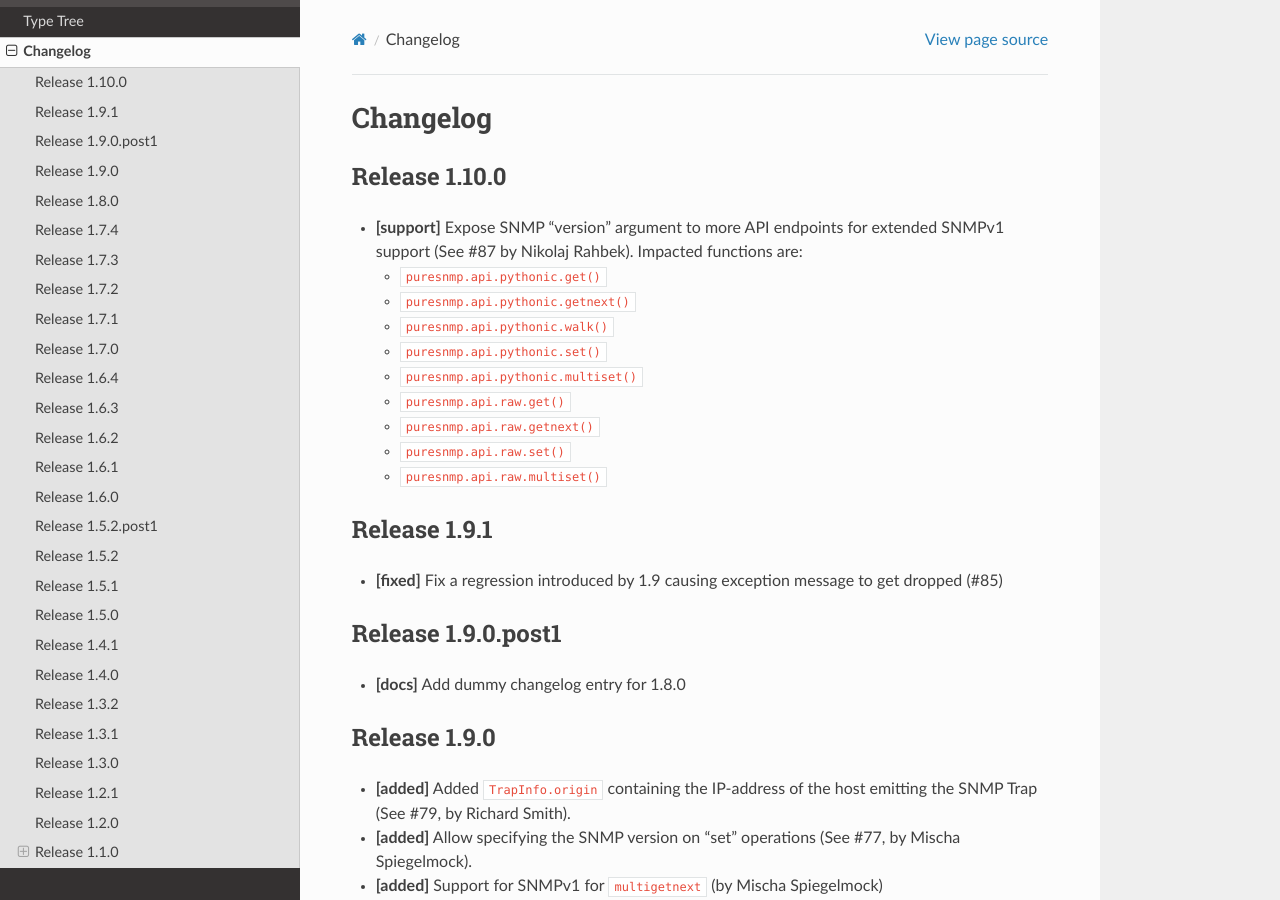
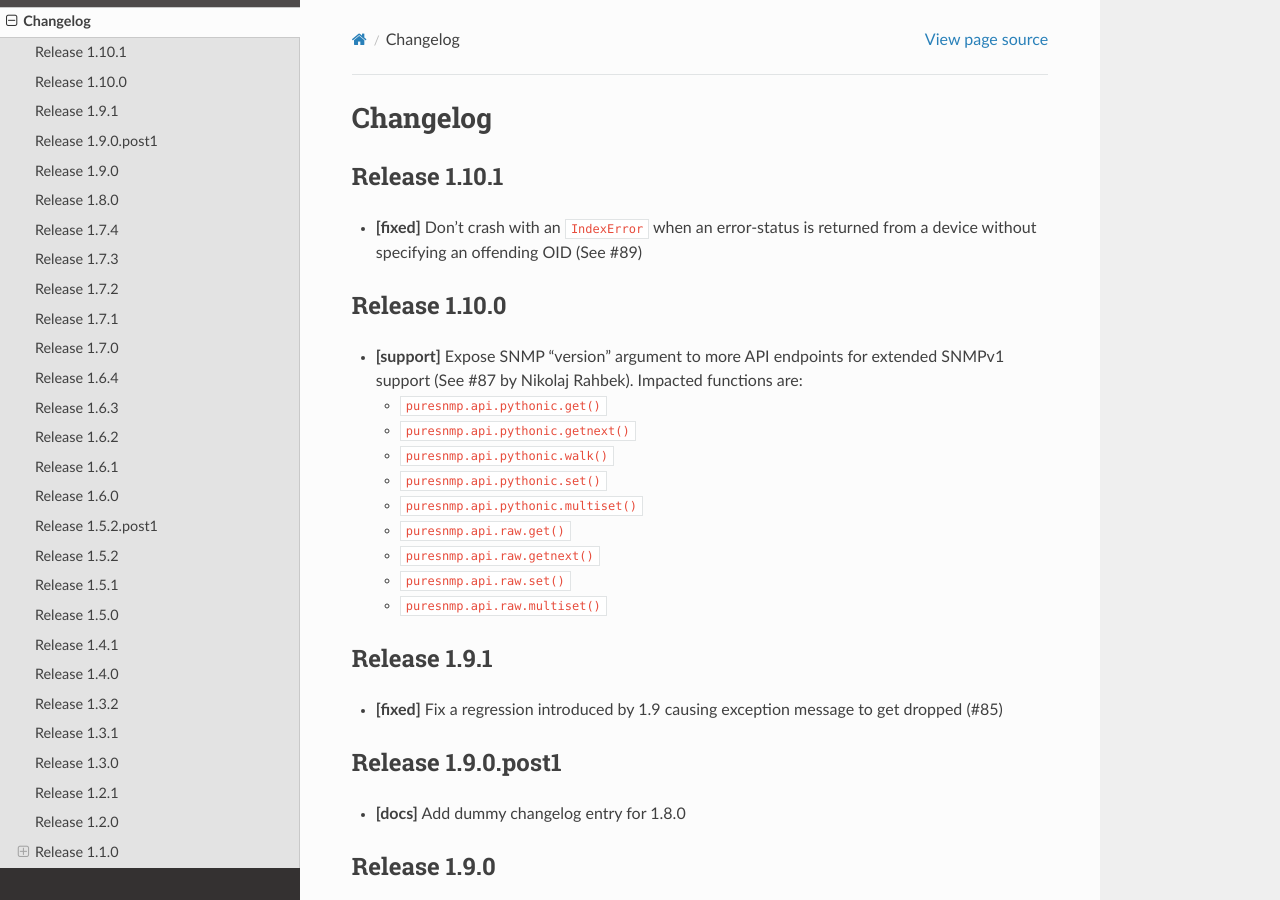
Before and after one commit to exhuma/puresnmp, a Sphinx documentation site: the page built from docs/changelog.rst, in a window 1280 px wide and 900 px high. Built offline with Sphinx 7.4.7 and the Read the Docs theme 2.0.0, drawn with Linux system fonts in a browser that asks for light colours.

Commit message:
Version bumped to 1.10.1

```diff
--- a/docs/changelog.rst
+++ b/docs/changelog.rst
@@ -1,5 +1,11 @@
 Changelog
 =========
+
+Release 1.10.1
+~~~~~~~~~~~~~~~~~~~
+
+* **[fixed]** Don't crash with an ``IndexError`` when an error-status is
+  returned from a device without specifying an offending OID (See #89)
 
 Release 1.10.0
 ~~~~~~~~~~~~~~~~~~~
--- a/puresnmp/version.py
+++ b/puresnmp/version.py
@@ -1 +1 @@
-VERSION = "1.10.0"
+VERSION = "1.10.1"
```
